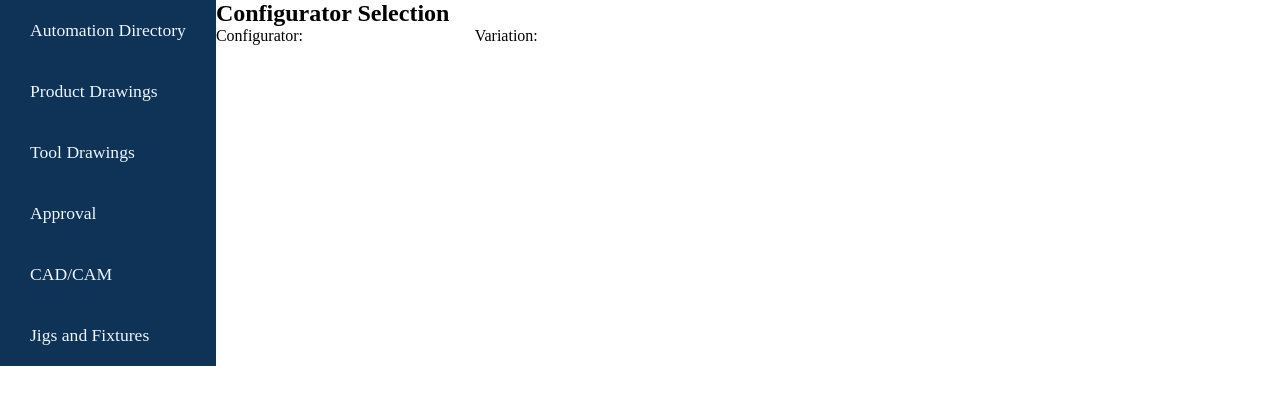
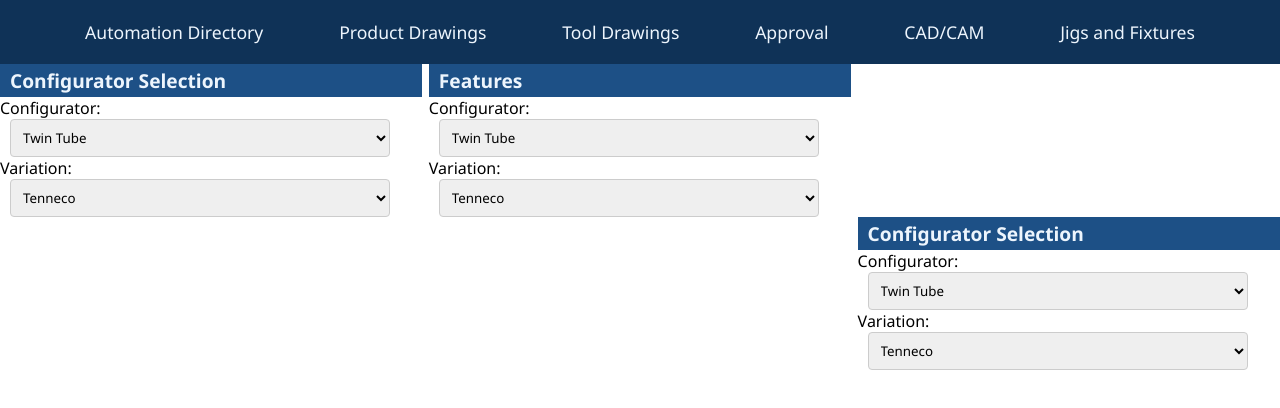
Before and after one commit to DavidHearl/pdd-hub, a plain HTML site: page index.html in a window 1280 px wide. Drawn offline with Linux system fonts and the light colour scheme.

Commit message:
Added main body content and setup layout

```diff
--- a/assets/css/style.css
+++ b/assets/css/style.css
@@ -2,24 +2,67 @@
     margin: 0;
     padding: 0;
     border: none;
-    font-family: 'Roboto, Arial, sans-serif';
+    font-family:'Segoe UI', Tahoma, Geneva, Verdana, sans-serif
 }
 /*Navigation*/
 #menu{
     font-size: 110%;
     background-color: #0f3257;
-    float: left;
+    text-align: center;
 }
 #menu li{
-    list-style-type: none;
     margin-right:10px;
     margin-left:10px;
-    padding: 20px;
+    padding: 20px 2%;
+
+    display: inline-block;
 }
 #menu a{
     text-decoration: none;
     color:#edf5fd;
 }
-menu a:hover{
-    background-color: aqua;
+#menu a:hover{
+    color: #5c99d6;
 }
+/*Body*/
+h1{
+    font-size: 120%;;
+    background-color: #1d5086;
+    color: #edf5fd;
+    padding: 3px;
+    padding-left: 10px;
+    /*margin: 10px;
+    width: 33%;
+    border-radius: 2px;*/
+}
+#left-pane{
+    width: 33%;
+    float: left;
+}
+#right-pane{
+    width: 33%;
+    float: right;
+}
+#center-pane{
+    width: 33%;
+    margin: 0 auto;
+}
+input[type=text], select {
+    width: 90%;
+    padding: 8px;
+    margin-left: 10px;
+    display: inline-block;
+    border: 1px solid #ccc;
+    border-radius: 4px;
+    box-sizing: border-box;
+  }
+input[type=submit] {
+    width: 90%;
+    background-color: #04AA6D;
+    color: white;
+    padding: 14px 20px;
+    margin: 8px 0;
+    border: none;
+    border-radius: 4px;
+    cursor: pointer;
+  }
--- a/index.html
+++ b/index.html
@@ -8,23 +8,62 @@
     <header>
         <nav>
             <ul id="menu">
-                <li><a href="#">Automation Directory</a></li>
-                <li><a href="#">Product Drawings</a></li>
-                <li><a href="#">Tool Drawings</a></li>
-                <li><a href="#">Approval</a></li>
-                <li><a href="#">CAD/CAM</a></li>
-                <li><a href="#">Jigs and Fixtures</a></li>
+                <li><a href="index.html">Automation Directory</a></li>
+                <li><a href="product-drawings.html">Product Drawings</a></li>
+                <li><a href="tool-drawings.html">Tool Drawings</a></li>
+                <li><a href="approval.html">Approval</a></li>
+                <li><a href="cad-cam.html">CAD/CAM</a></li>
+                <li><a href="jigs-and-fixtures.html">Jigs and Fixtures</a></li>
             </ul>
         </nav>
     </header>
     <section>
-        <div>
+        <div id="left-pane">
             <form method="GET">
                 <h1>Configurator Selection</h1>
                 <label>Configurator:</label>
-                <input>
+                <select id="configurator">
+                    <option>Twin Tube</option>
+                    <option>Monotube</option>
+                    <option>Bus & Truck</option>
+                  </select>
                 <label>Variation:</label>
-                <input>
+                <select id="variation">
+                    <option>Tenneco</option>
+                    <option>ZF</option>
+                  </select>
+            </form>
+        </div>
+        <div id="center-pane">
+            <form method="GET">
+                <h1>Features</h1>
+                <label>Configurator:</label>
+                <select id="configurator">
+                    <option>Twin Tube</option>
+                    <option>Monotube</option>
+                    <option>Bus & Truck</option>
+                  </select>
+                <label>Variation:</label>
+                <select id="variation">
+                    <option>Tenneco</option>
+                    <option>ZF</option>
+                  </select>
+            </form>
+        </div>
+        <div id="right-pane">
+            <form method="GET">
+                <h1>Configurator Selection</h1>
+                <label>Configurator:</label>
+                <select id="configurator">
+                    <option>Twin Tube</option>
+                    <option>Monotube</option>
+                    <option>Bus & Truck</option>
+                  </select>
+                <label>Variation:</label>
+                <select id="variation">
+                    <option>Tenneco</option>
+                    <option>ZF</option>
+                  </select>
             </form>
         </div>
     </section>
```
